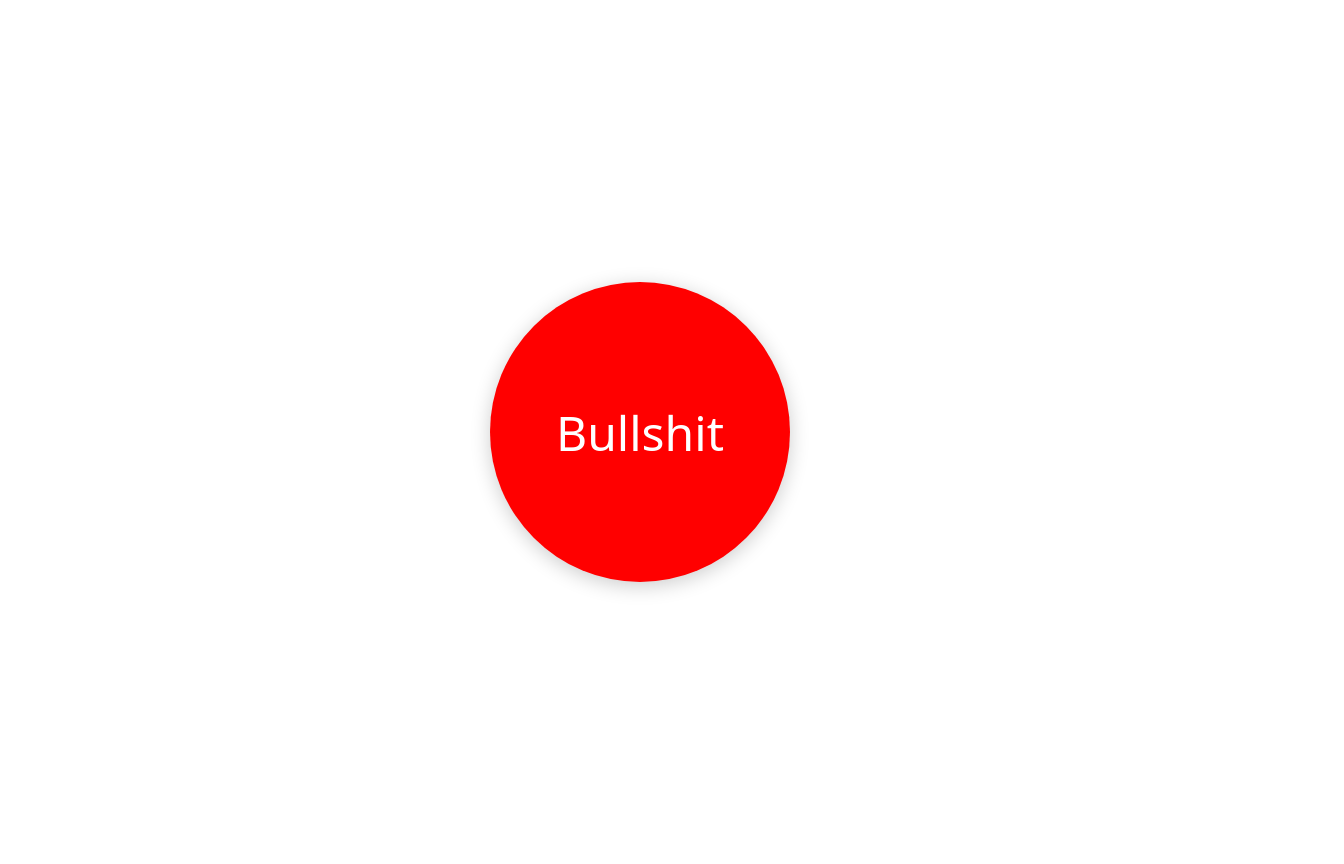
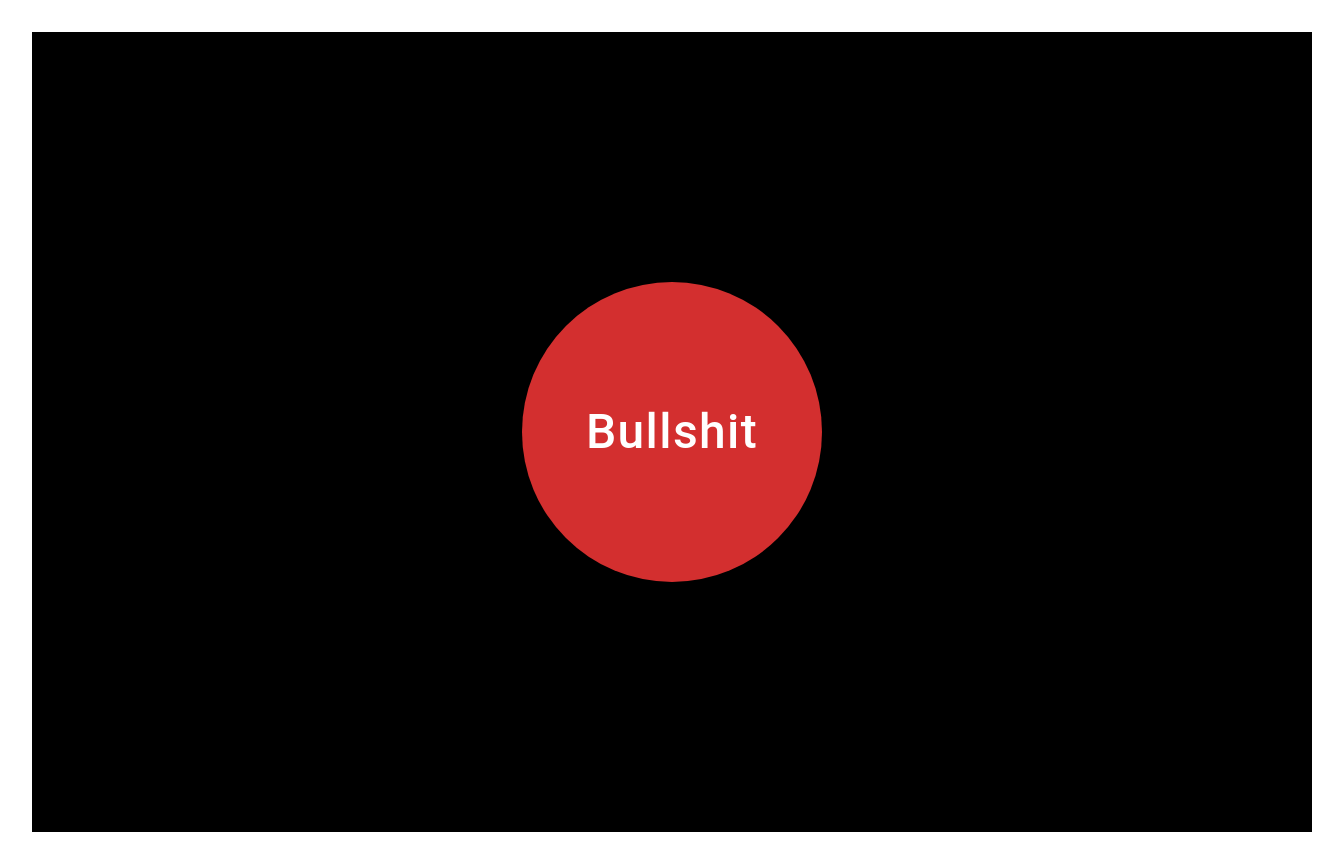
Before and after one commit to Davidson-Keith/Bullshit, a React (Vite) app: page / in a window 1280 px wide. Shown: the whole page, 1344 px wide, since content can reach past the window. Built offline with nearby package versions, Linux system fonts and the light colour scheme.

Commit message:
change CSS to use MUI Material UI

```diff
--- a/src/App.jsx
+++ b/src/App.jsx
@@ -1,5 +1,7 @@
+import { useRef } from "react";
+import Box from "@mui/material/Box";
+import Button from "@mui/material/Button";
 import "./App.css";
-import { useRef } from "react";
 
 const base = import.meta.env.BASE_URL;
 const audioFiles = [
@@ -27,11 +29,32 @@ function App() {
   };
 
   return (
-    <div className="bullshit-container">
-      <button className="bullshit-button" onClick={playRandomAudio}>
+    <Box
+      sx={{
+        height: "100dvh",
+        width: "100vw",
+        display: "flex",
+        justifyContent: "center",
+        alignItems: "center",
+        bgcolor: "black",
+      }}
+    >
+      <Button
+        variant="contained"
+        color="error"
+        onClick={playRandomAudio}
+        sx={{
+          width: 300,
+          height: 300,
+          borderRadius: "50%",
+          fontSize: "3rem",
+          boxShadow: 3,
+          textTransform: "none",
+        }}
+      >
         Bullshit
-      </button>
-    </div>
+      </Button>
+    </Box>
   );
 }
 
```
